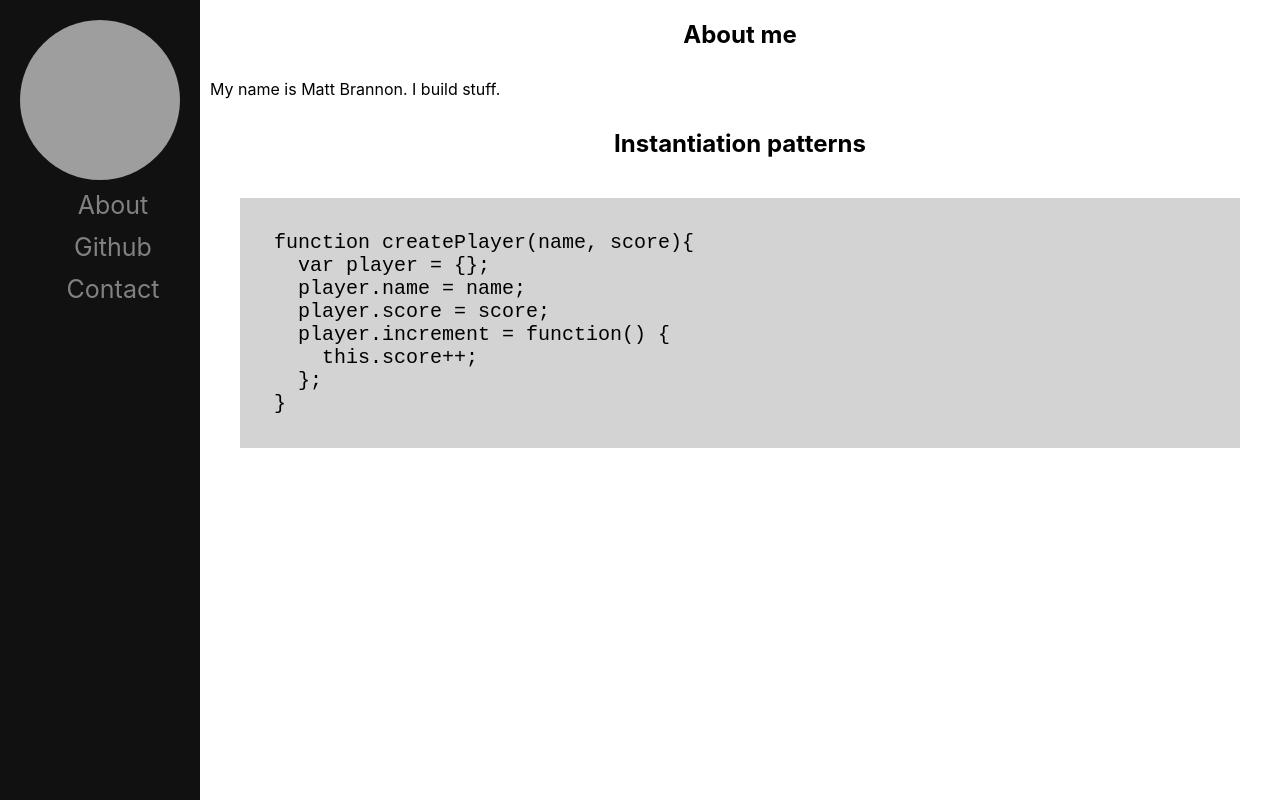
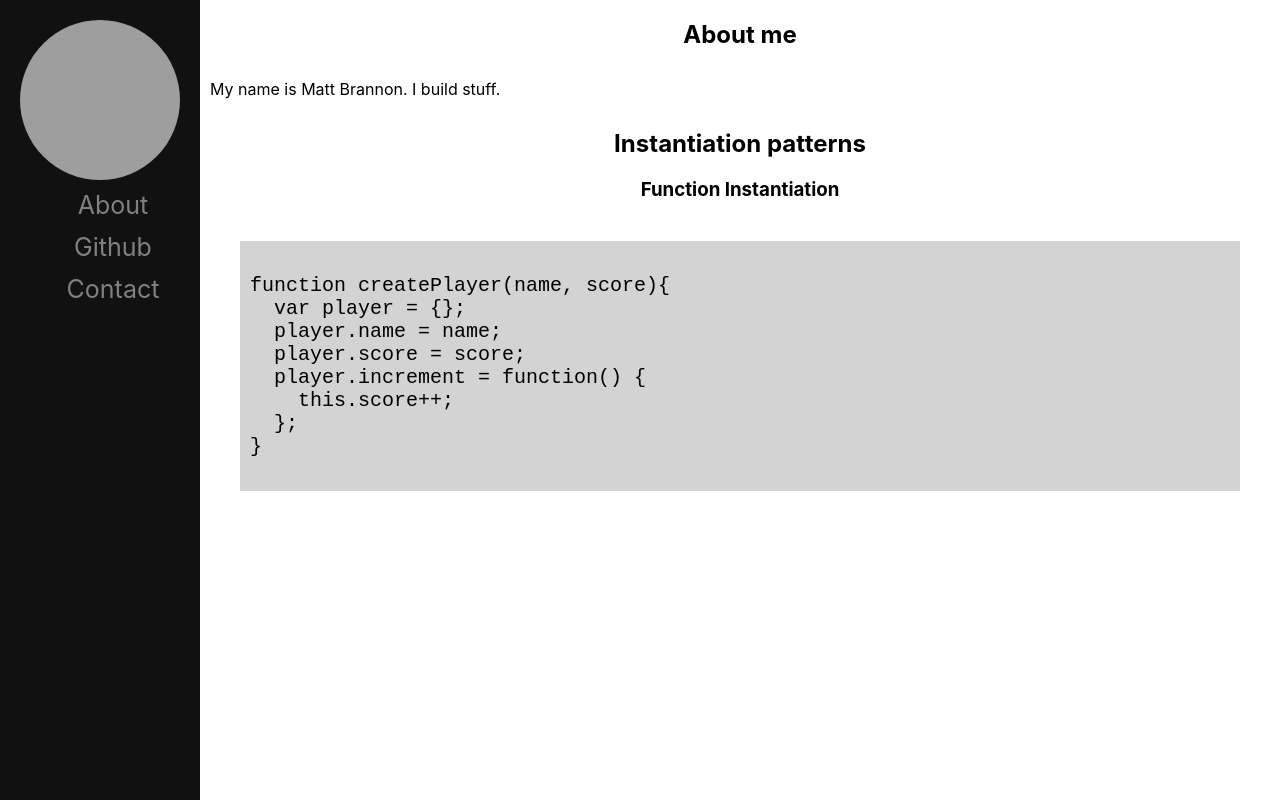
Before and after one commit to mattbrannon/matt-brannon.com, a React (Create React App) app: page / in a window 1280 px wide. Built offline with nearby package versions, Linux system fonts and the light colour scheme; grey boxes are pictures that could not be loaded.

Commit message:
moves snippet to seperate component

```diff
--- a/src/App.js
+++ b/src/App.js
@@ -1,5 +1,7 @@
 import React, { Component } from "react";
 import SideNav from "./components/SideNav";
+import CodeSnippet from "./components/CodeSnippet";
+
 import "./App.css";
 
 class App extends Component {
@@ -11,22 +13,7 @@ class App extends Component {
           <h2>About me</h2>
           <p>My name is Matt Brannon. I build stuff.</p>
           <h2>Instantiation patterns</h2>
-          <code>
-            <pre>
-              <p className="snippet">
-                {`
-  function createPlayer(name, score){
-    var player = {};
-    player.name = name;
-    player.score = score;
-    player.increment = function() {
-      this.score++;
-    };
-  }
-  `}
-              </p>
-            </pre>
-          </code>
+          <CodeSnippet />
         </div>
       </div>
     );
--- /dev/null
+++ b/src/components/CodeSnippet.js
@@ -0,0 +1,28 @@
+import React from "react";
+
+const CodeSnippet = () => {
+  return (
+    <>
+      <h3>Function Instantiation</h3>
+      <code>
+        <pre>
+          <p className="snippet">
+            {`
+function createPlayer(name, score){
+  var player = {};
+  player.name = name;
+  player.score = score;
+  player.increment = function() {
+    this.score++;
+  };
+}
+
+`}
+          </p>
+        </pre>
+      </code>
+    </>
+  );
+};
+
+export default CodeSnippet;
```
